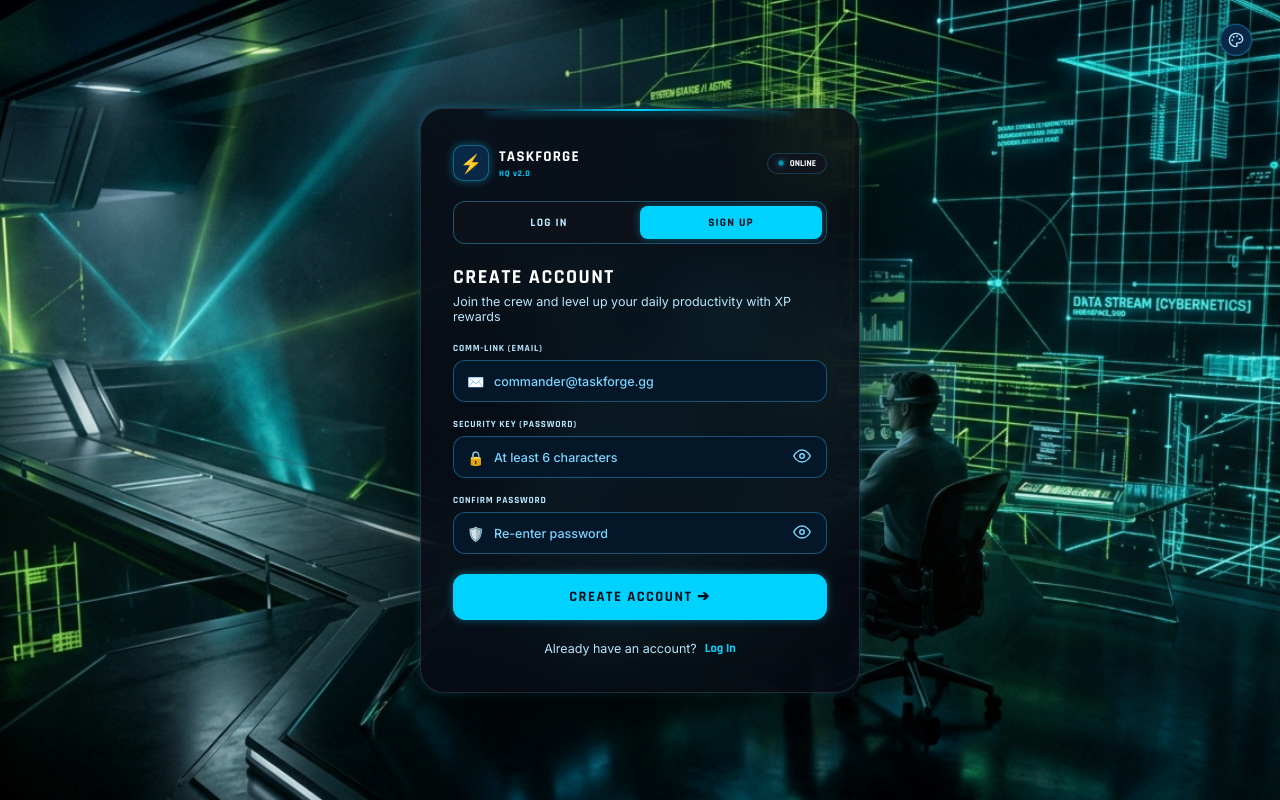
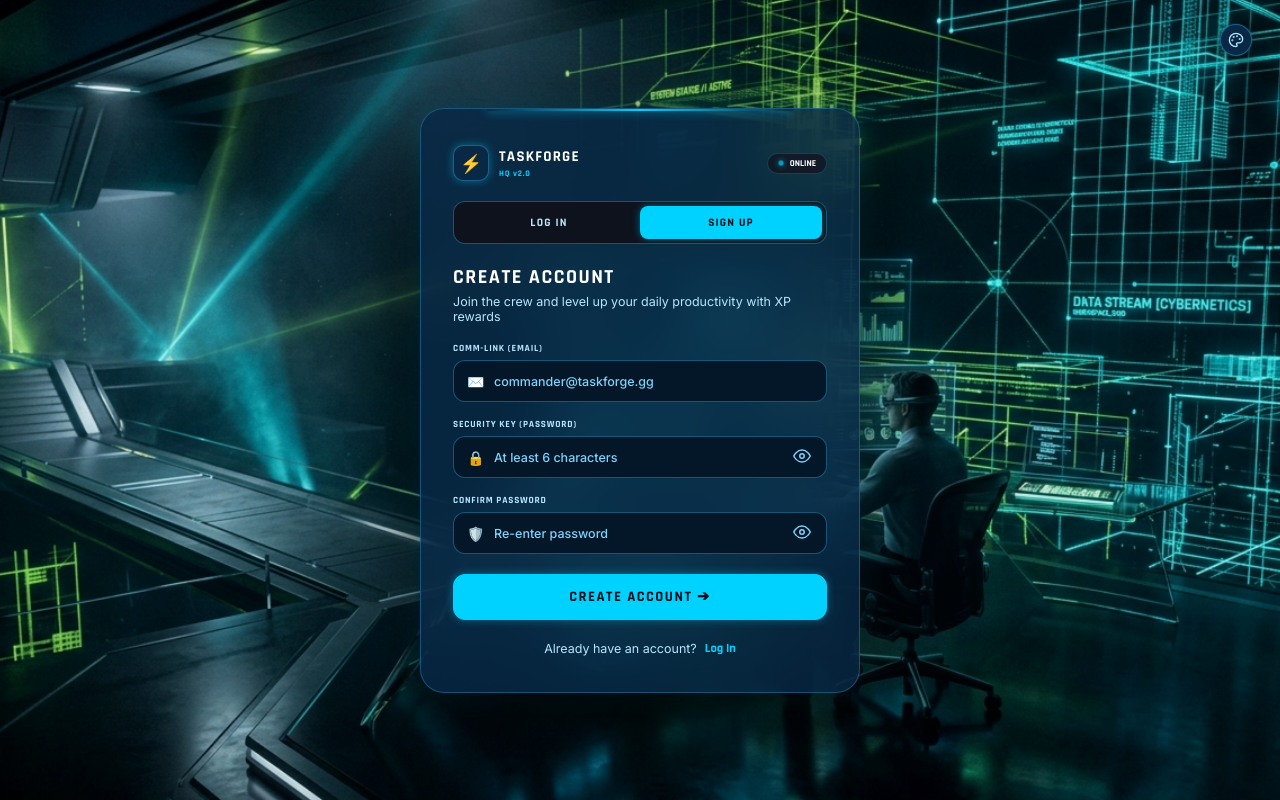
Before and after one commit to Supreethmrs/TaskManager-Frontend-, a React (Vite) app in the folder frontend/: page /signup in a window 1280 px wide. Built offline with nearby package versions, Linux system fonts and the light colour scheme.

Commit message:
feat(theme): unify entire application with Crystal Clear Glacier theme

```diff
--- a/frontend/src/Login.css
+++ b/frontend/src/Login.css
@@ -14,7 +14,7 @@
   align-items: center;
   justify-content: center;
   overflow: hidden;
-  background-color: #04060a;
+  background-color: #02111e;
 }
 
 /* Crystal Clear Panoramic 3D Background with Ambient Breathing Zoom */
@@ -38,7 +38,7 @@
   100% { transform: scale(1.02) translate(0.5%, 0.3%); }
 }
 
-/* Subtle Cyber Scanline */
+/* Subtle Glacial Scanline */
 .center-auth-viewport::after {
   content: '';
   position: absolute;
@@ -49,7 +49,7 @@
   background: linear-gradient(
     180deg,
     transparent 0%,
-    rgba(204, 255, 0, 0.02) 50%,
+    rgba(0, 210, 255, 0.035) 50%,
     transparent 100%
   );
   z-index: 1;
@@ -76,13 +76,13 @@
 .center-login-card {
   width: 100%;
   max-width: 440px;
-  background: rgba(8, 11, 20, 0.86);
+  background: rgba(8, 40, 69, 0.82);
   backdrop-filter: blur(28px);
   -webkit-backdrop-filter: blur(28px);
-  border: 1px solid rgba(255, 255, 255, 0.12);
+  border: 1px solid rgba(56, 189, 248, 0.3);
   border-radius: 24px;
   padding: 36px 32px;
-  box-shadow: 0 30px 90px rgba(0, 0, 0, 0.92), var(--accent-glow-subtle);
+  box-shadow: 0 30px 90px rgba(0, 0, 0, 0.92), 0 0 30px rgba(0, 210, 255, 0.18);
   position: relative;
   z-index: 10;
   overflow: hidden;
@@ -286,7 +286,7 @@
 }
 
 .center-alert.success {
-  background: rgba(204, 255, 0, 0.15);
+  background: var(--table-row-hover);
   border: 1px solid var(--accent-primary);
   color: var(--accent-primary);
 }
@@ -328,7 +328,7 @@
 }
 
 .demo-chip-btn {
-  background: rgba(204, 255, 0, 0.1);
+  background: var(--table-row-hover);
   border: 1px dashed var(--accent-primary);
   color: var(--accent-primary);
   font-family: var(--font-gaming);
```
